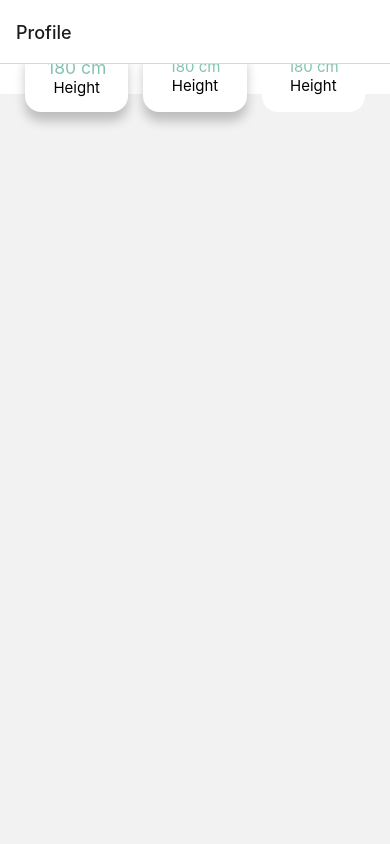
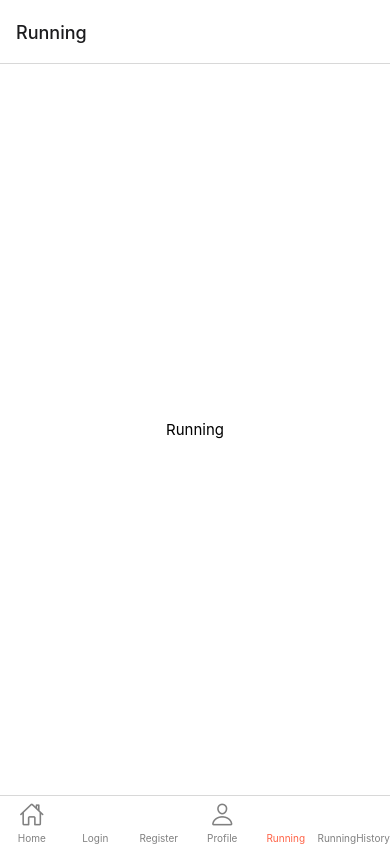
Before and after one commit to GC2-FITNES-SIN/fitness-clientside, a React Native app: screen /Running in a window 390 px wide. Built offline with nearby package versions, Linux system fonts and the light colour scheme.

Commit message:
feat: add pages and bottom navigator for testing

```diff
--- /dev/null
+++ b/src/navigators/BottomNavigator.js
@@ -0,0 +1,45 @@
+import { createBottomTabNavigator } from "@react-navigation/bottom-tabs";
+import Ionicons from "react-native-vector-icons/Ionicons";
+import HistoryRunning from "../screen/HistoryRunning";
+import Running from "../screen/Running";
+import Profile from "../screen/Profile";
+import Register from "../screen/Register";
+import Login from "../screen/Login";
+import Home from "../screen/Home";
+
+const Tab = createBottomTabNavigator();
+
+const BottomNavigator = () => {
+	return (
+		<Tab.Navigator
+			screenOptions={({ route }) => ({
+				tabBarIcon: ({ focused, color, size }) => {
+					let iconName;
+
+					if (route.name === "Home") {
+						iconName = focused ? "home" : "home-outline";
+					} else if (route.name === "Profile") {
+						iconName = focused ? "person" : "person-outline";
+					} else if (route.name === "Search") {
+						iconName = focused ? "search" : "search-outline";
+					} else if (route.name === "AddPost") {
+						iconName = focused ? "add" : "add-outline";
+					}
+
+					return <Ionicons name={iconName} size={size} color={color} />;
+				},
+				tabBarActiveTintColor: "tomato",
+				tabBarInactiveTintColor: "gray",
+			})}
+		>
+			<Tab.Screen name="Home" component={Home} />
+			<Tab.Screen name="Login" component={Login} />
+			<Tab.Screen name="Register" component={Register} />
+			<Tab.Screen name="Profile" component={Profile} />
+			<Tab.Screen name="Running" component={Running} />
+			<Tab.Screen name="RunningHistory" component={HistoryRunning} />
+		</Tab.Navigator>
+	);
+};
+
+export default BottomNavigator;
--- a/src/navigators/MainStack.js
+++ b/src/navigators/MainStack.js
@@ -3,14 +3,16 @@ import { createNativeStackNavigator } from "@react-navigation/native-stack";
 import React from "react";
 import Home from "../screen/Home";
 import Profile from "../screen/Profile";
+import BottomNavigator from "./BottomNavigator";
 
 const Stack = createNativeStackNavigator();
 const MainStack = () => {
 	return (
 		<NavigationContainer>
-			<Stack.Navigator>
+			<Stack.Navigator initialRouteName="ButtomTab">
 				<Stack.Screen name="Profile" component={Profile} />
 				<Stack.Screen name="Home" component={Home} />
+				<Stack.Screen name="ButtomTab" component={BottomNavigator} options={{ headerShown: false }} />
 			</Stack.Navigator>
 		</NavigationContainer>
 	);
--- /dev/null
+++ b/src/screen/HistoryRunning.js
@@ -0,0 +1,12 @@
+import React from "react";
+import { Container, TextCustom } from "./Styled";
+
+const HistoryRunning = () => {
+	return (
+		<Container>
+			<TextCustom>Running History</TextCustom>
+		</Container>
+	);
+};
+
+export default HistoryRunning;
--- a/src/screen/Home.js
+++ b/src/screen/Home.js
@@ -8,7 +8,6 @@ const Home = () => {
 		<View>
 			<Container $padding={"0 7.5%"} flex={2}>
 				<Text>Home 123</Text>
-				<Button>Test</Button>
 			</Container>
 		</View>
 	);
--- /dev/null
+++ b/src/screen/Login.js
@@ -0,0 +1,12 @@
+import React from "react";
+import { Container, TextCustom } from "./Styled";
+
+const Login = () => {
+	return (
+		<Container>
+			<TextCustom>Login</TextCustom>
+		</Container>
+	);
+};
+
+export default Login;
--- a/src/screen/Profile.js
+++ b/src/screen/Profile.js
@@ -26,7 +26,7 @@ const Profile = () => {
 							marginBottom: 10,
 						}}
 					>
-						<TextCustom $color={"#84c2b3"} $fontSize={"17.5"}>
+						<TextCustom $color={"#84c2b3"} $fontSize={"17.5px"}>
 							180 cm
 						</TextCustom>
 						<TextCustom>Height</TextCustom>
--- /dev/null
+++ b/src/screen/Register.js
@@ -0,0 +1,12 @@
+import React from "react";
+import { Container, TextCustom } from "./Styled";
+
+const Register = () => {
+	return (
+		<Container>
+			<TextCustom>Register</TextCustom>
+		</Container>
+	);
+};
+
+export default Register;
--- /dev/null
+++ b/src/screen/Running.js
@@ -0,0 +1,12 @@
+import React from "react";
+import { Container, TextCustom } from "./Styled";
+
+const Running = () => {
+	return (
+		<Container>
+			<TextCustom>Running</TextCustom>
+		</Container>
+	);
+};
+
+export default Running;
--- a/src/screen/Styled.js
+++ b/src/screen/Styled.js
@@ -10,7 +10,7 @@ export const Container = styled.SafeAreaView`
 	background: #fff;
 `;
 export const ContainerFlexSameFlex = styled.View`
-	flex: 1;
+	flex: ${(props) => (props.$flex ? props.$flex : "1")};
 	flex-direction: ${(props) => (props.$column ? "column" : "row")};
 	gap: ${(props) => (props.$gap ? props.$gap : "0px")};
 	background: ${(props) => (props.$backgroundColor ? props.$backgroundColor : "white")};
```
